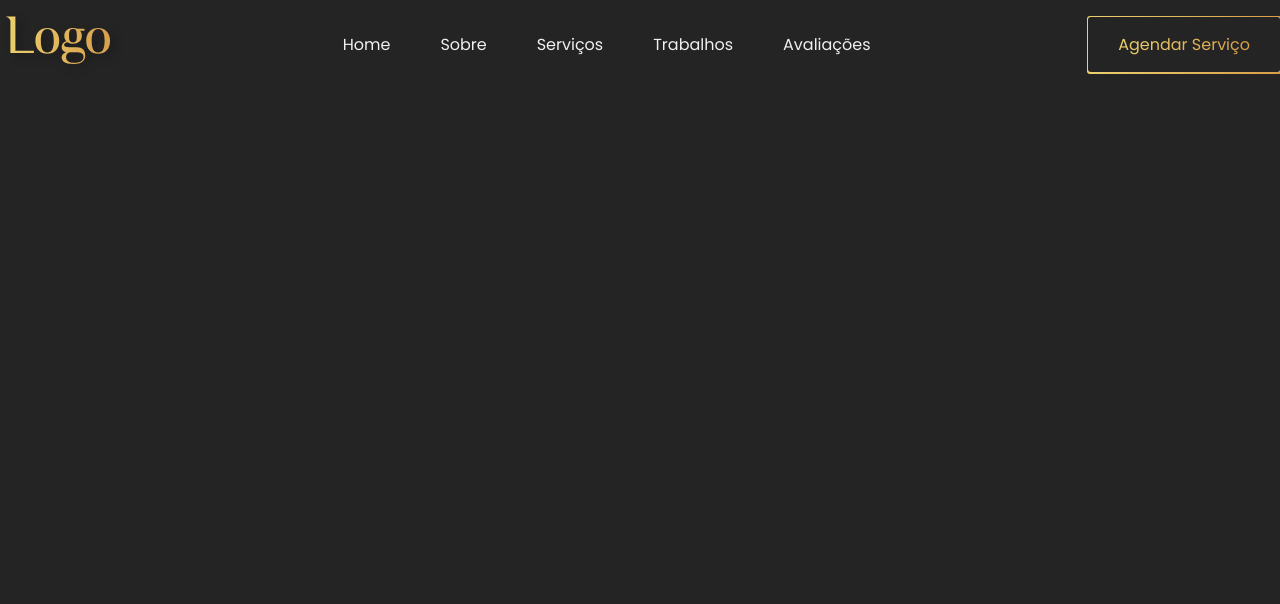
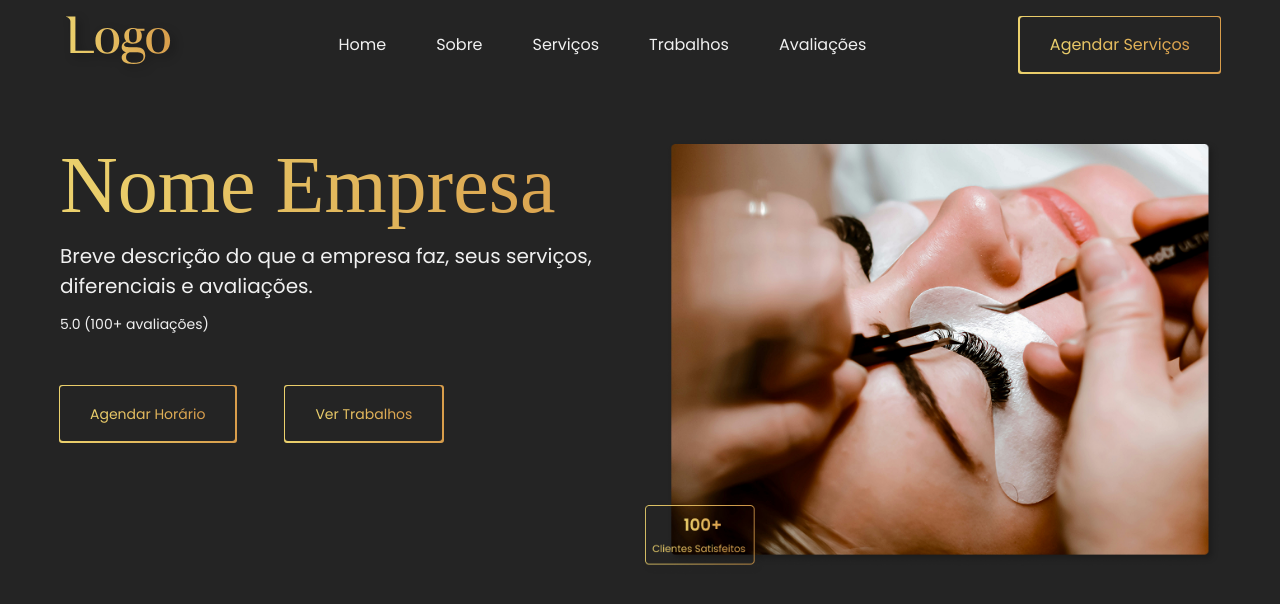
Before and after one commit to lcsqueiroz/lash, a plain HTML site: page index.html in a window 1280 px wide. Drawn offline with Linux system fonts and the light colour scheme.

Commit message:
style(_layou.css / index.html):adicionando padding / criando estrutura do hero-section

```diff
--- a/index.html
+++ b/index.html
@@ -28,10 +28,29 @@
     </nav>
     <div class="button-header">
       <a href="#" class="button">
-        <span class="text-gradient">Agendar Serviço</span>
+        <span class="text-gradient">Agendar Serviços</span>
       </a>
     </div>
   </header>
+  <main>
+    <section class="hero-section grid-2-colums">
+      <div class="content">
+        <h1>Nome Empresa</h1>
+        <p>Breve descrição do que a empresa faz, seus serviços, diferenciais e avaliações.</p>
+        <span>5.0 (100+ avaliações)</span>
+        <div class="buttons-hero">
+          <a href="#" class="button">
+            <span class="text-gradient">Agendar Horário</span>
+          </a>
+          <a href="#" class="button">
+            <span class="text-gradient">Ver Trabalhos</span>
+          </a>
+        </div>
+      </div>
+      <div class="img"><img src="assets/images/backgrounds/hero/heroSection.png" alt=""></div>
+
+    </section>
+  </main>
 </body>
 
 </html>
--- a/style/layout/_layout.css
+++ b/style/layout/_layout.css
@@ -1,4 +1,5 @@
 body {
   max-width: 1400px;
   margin: 0 auto;
+  padding: 0 60px;
 }
```
